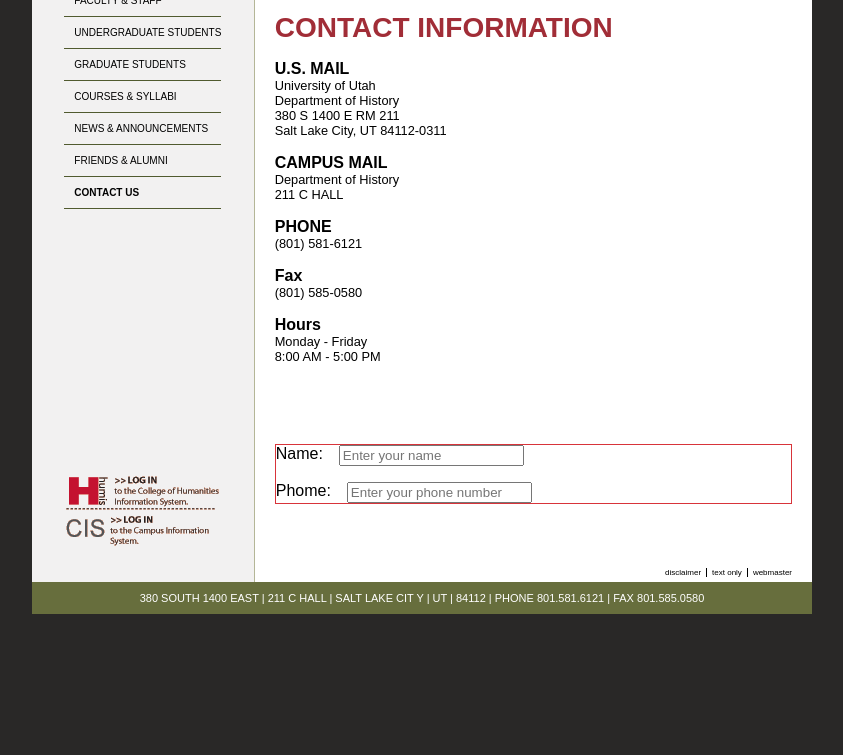
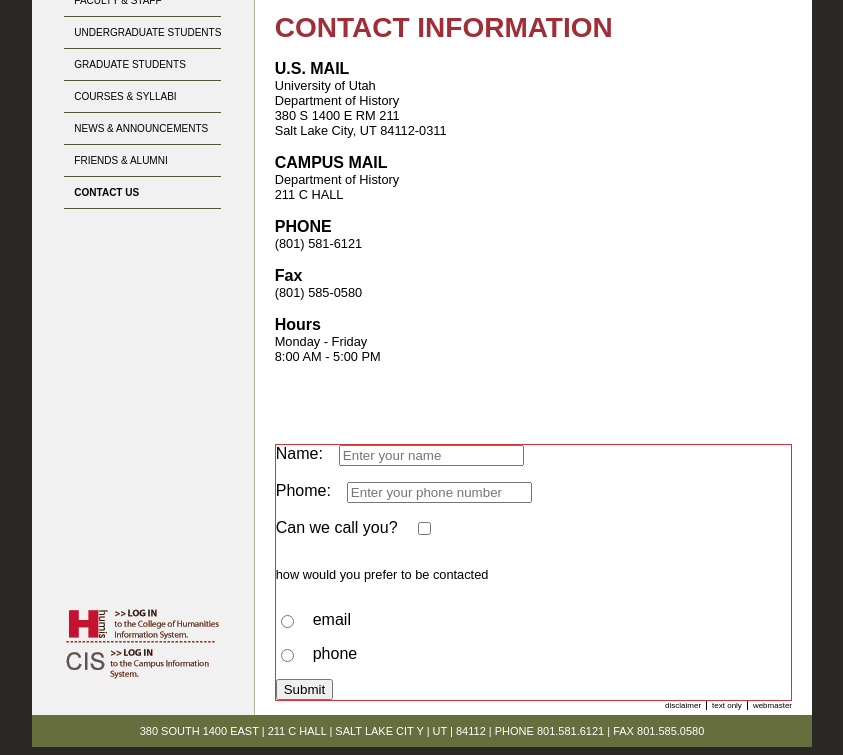
Before and after one commit to ralkatherey-web/HUMIS_homepage_f26, a plain HTML site: page contact_us.html in a window 1280 px wide. Shown: the part 147-902 px from the top of the page, without its empty margins (218-1061 px from the left). Before the commit the page ends 800 px from the top, so only its background shows below. Drawn offline with Linux system fonts and the light colour scheme.

Commit message:
added a form

```diff
--- a/contact_us.html
+++ b/contact_us.html
@@ -146,16 +146,32 @@
                     </div>
                 </section>
 
-                <section class="contact-form">
+                <form class="contact-form">
                     <label>
                         Name:
                         <input type="text" name="name" placeholder="Enter your name"/>
                     </label>
                     <label>
                         Phome:
-                        <input type="text" name="phone" placeholder="Enter your phone number"/>
+                        <input type="text" name="phone number" placeholder="Enter your phone number"/>
                     </label>
-                </section>
+
+                    <label>
+                        Can we call you?
+                        <input type="checkbox" name="call-via phone"/>
+                    </label>
+
+                    <p>how would you prefer to be contacted</p>
+                    <label>
+                        <input type="radio" name="contact-preference" value="email"/> email<br/>
+                    </label>
+                    <label>
+                        <input type="radio" name="contact-preference" value="email"/> phone<br/>
+                    </label>
+
+                    <button type="submit">Submit</button>
+
+                </form>
 
             </main>
 
--- a/stylesheets/layouts.css
+++ b/stylesheets/layouts.css
@@ -81,12 +81,13 @@ section.horizontal-two-col-layout {
     }
 }
 
-section.contact-form{
+.contact-form{
     border: 1px solid var(--uofuRed);
     display: flex;
     flex-direction: column;
     margin-top: 5rem;
     gap: 1rem;
+    align-items: flex-start;
 
     label{
         display: flex;
```
Also changed, not shown: about_us.html (+1 -0 lines), HUMIS_assets/files/crocodile.svg (added).
